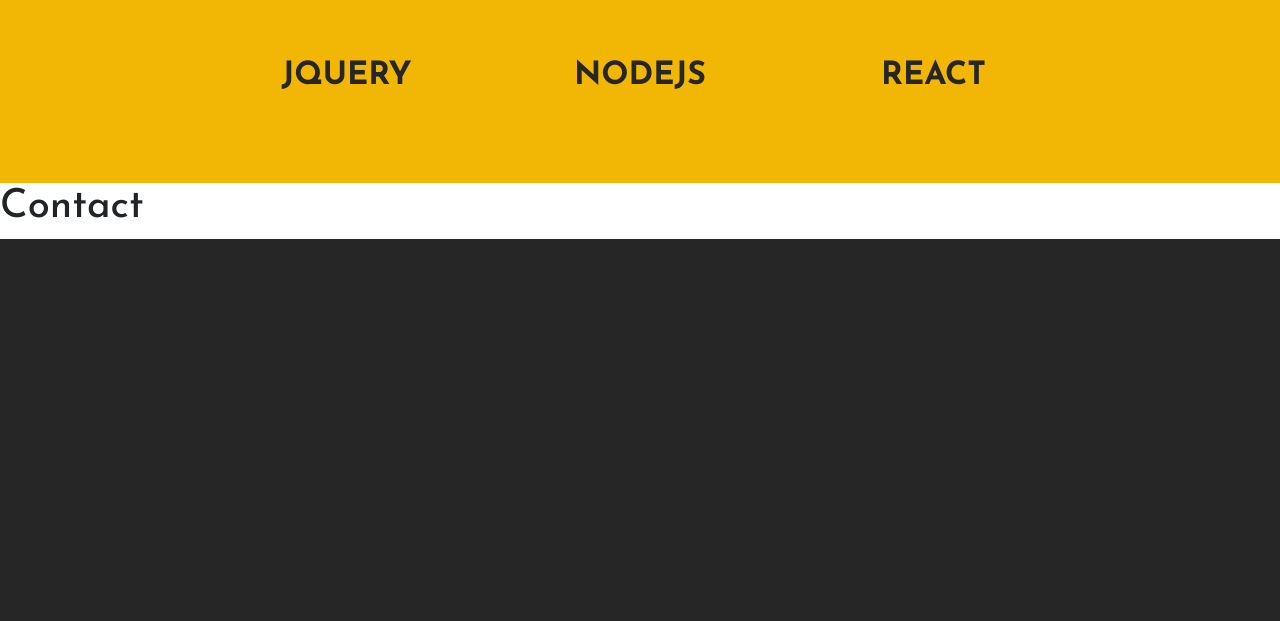
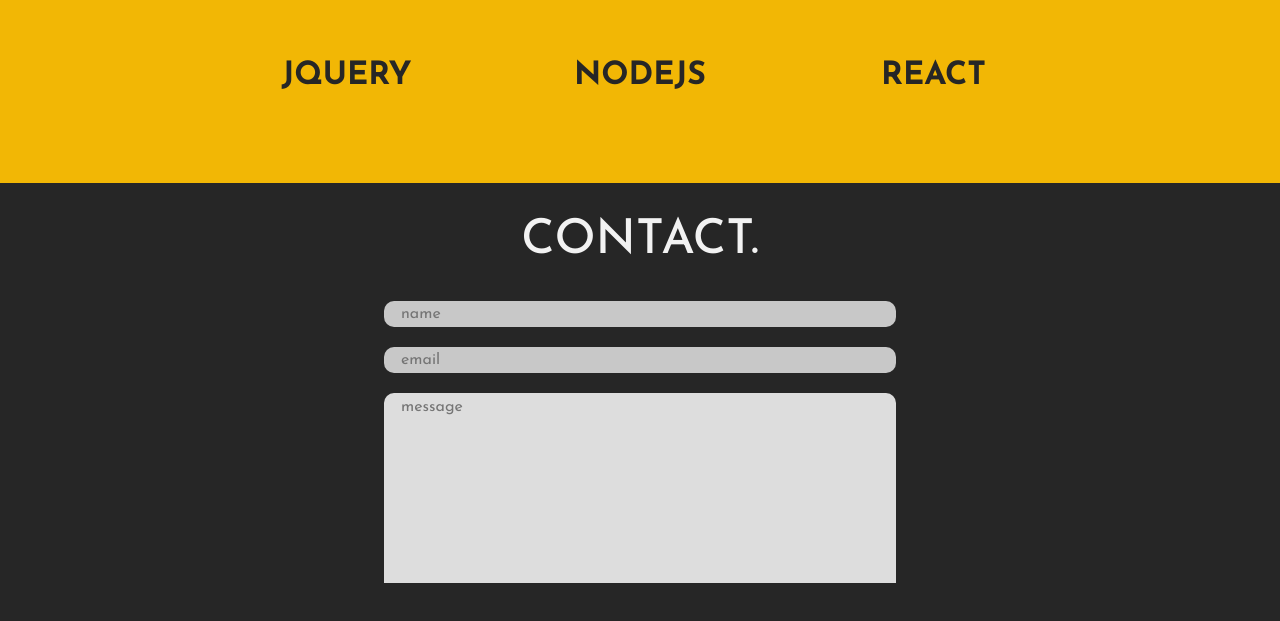
Before and after one commit to davidklmn/portfolio, a React (Create React App) app: page / in a window 1280 px wide. Shown: the part 3083-3704 px from the top of the page. Before the commit the page ends 3322 px from the top, so only its background shows below. Built offline with nearby package versions, Linux system fonts and the light colour scheme; some icons are missing.

Commit message:
Contact base code added

```diff
--- a/src/components/Contact.js
+++ b/src/components/Contact.js
@@ -1,3 +1,19 @@
+import "./contact.css";
+import { ReactComponent as Vector } from "../pictures/blobanimation.svg";
+
 export default function Contact() {
-  return <h1>Contact</h1>;
+  return (
+    <div id="contact" className="contact-container">
+      <Vector className="blob" />
+      <h1>Contact.</h1>
+      <div className="form-container">
+        <form>
+          <input type="text" name="name" placeholder="name" />
+          <input type="text" name="email" placeholder="email" />
+          <textarea placeholder="message"></textarea>
+          <input type="submit" id="submit" />
+        </form>
+      </div>
+    </div>
+  );
 }
--- a/src/components/Skills.js
+++ b/src/components/Skills.js
@@ -11,7 +11,7 @@
 
 export default function Skills() {
   return (
-    <div className="skills-container">
+    <div id="skills" className="skills-container">
       <h1>Skills.</h1>
       <div className="skills-box">
         <div className="skill-row">
--- /dev/null
+++ b/src/components/contact.css
@@ -0,0 +1,78 @@
+.contact-container {
+    background-color: var(--darkgrey);
+    color: var(--textcolor);
+    display: flex;
+    flex-direction: column;
+    align-items: center;
+    height: 50vh;
+}
+
+.contact-container .blob{
+    height: 60%;
+    position: absolute;
+    z-index: 0;
+    overflow: hidden;
+}
+
+.contact-container h1 {
+    margin-bottom: 30px;
+    margin-top: 30px;
+    font-size: 3rem;
+    text-transform: uppercase;
+}
+
+.form-container {
+    z-index: 1;
+    margin: auto;
+    width: 80%;
+    display: flex;
+    align-items: center;
+    flex-direction: column;
+}
+
+.form-container form{
+    display: flex;
+    flex-direction: column;
+    justify-content: center;
+    width: 50%;
+}
+
+.form-container form input {
+    margin-bottom: 20px;
+    background-color: rgba(242, 242, 242, 0.8);
+    border: none;
+    border-radius: 10px;
+    color: var(--darkgrey);
+    text-indent: 15px;
+}
+.form-container form textarea {
+    height: 200px;
+    margin-bottom: 20px;
+    background-color: rgba(242, 242, 242, 0.9);
+    border: none;
+    border-radius: 10px;
+    color: var(--darkgrey);
+    text-indent: 15px;
+}
+
+.form-container form input::placeholder, textarea::placeholder{
+    text-indent: 15px;
+}
+
+.form-container form input:focus{
+    background-color: var(--textcolor);
+}
+
+.form-container form textarea:focus{
+    background-color: var(--textcolor);
+}
+
+.form-container form #submit {
+    margin: auto;
+    font-size: 1.25rem;
+    width: 100px;
+    height: 40px;
+    text-indent: 0;
+    background-color: var(--darkgrey);
+    color: var(--darkyellow);
+}
--- a/src/components/home.css
+++ b/src/components/home.css
@@ -23,7 +23,7 @@
     margin: 0;
 }
 
-.blob{
+.main-container .blob{
     height: 60%;
     position: absolute;
     z-index: 0;
```
